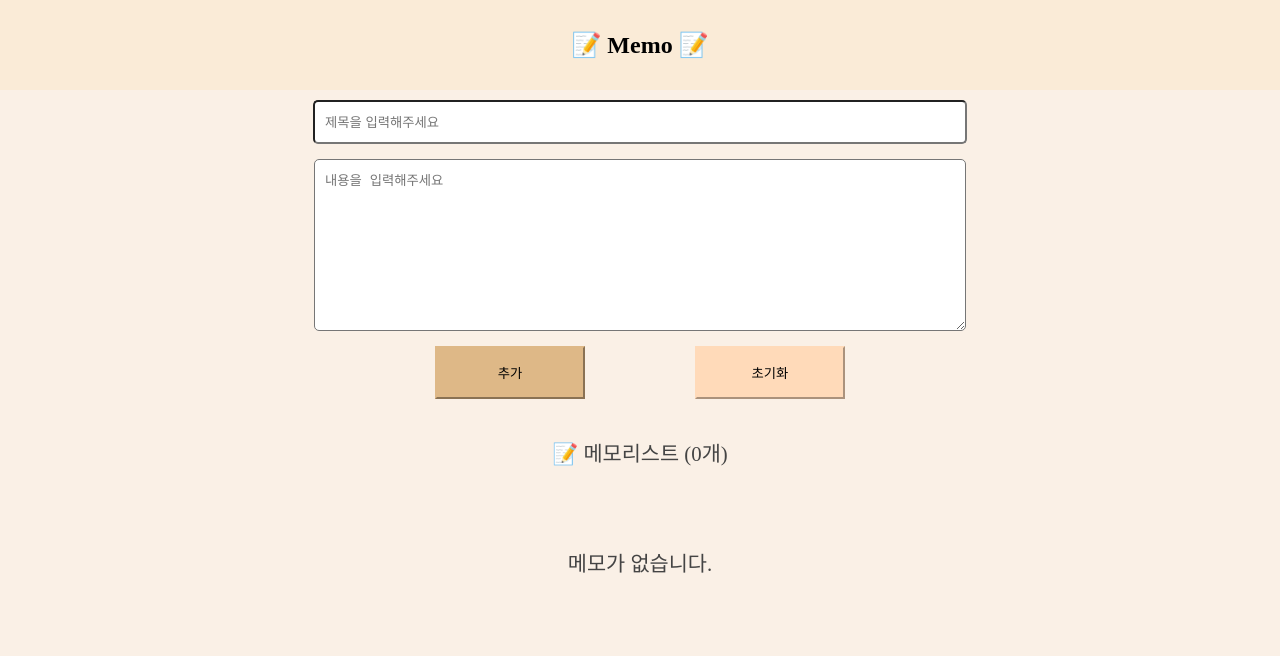
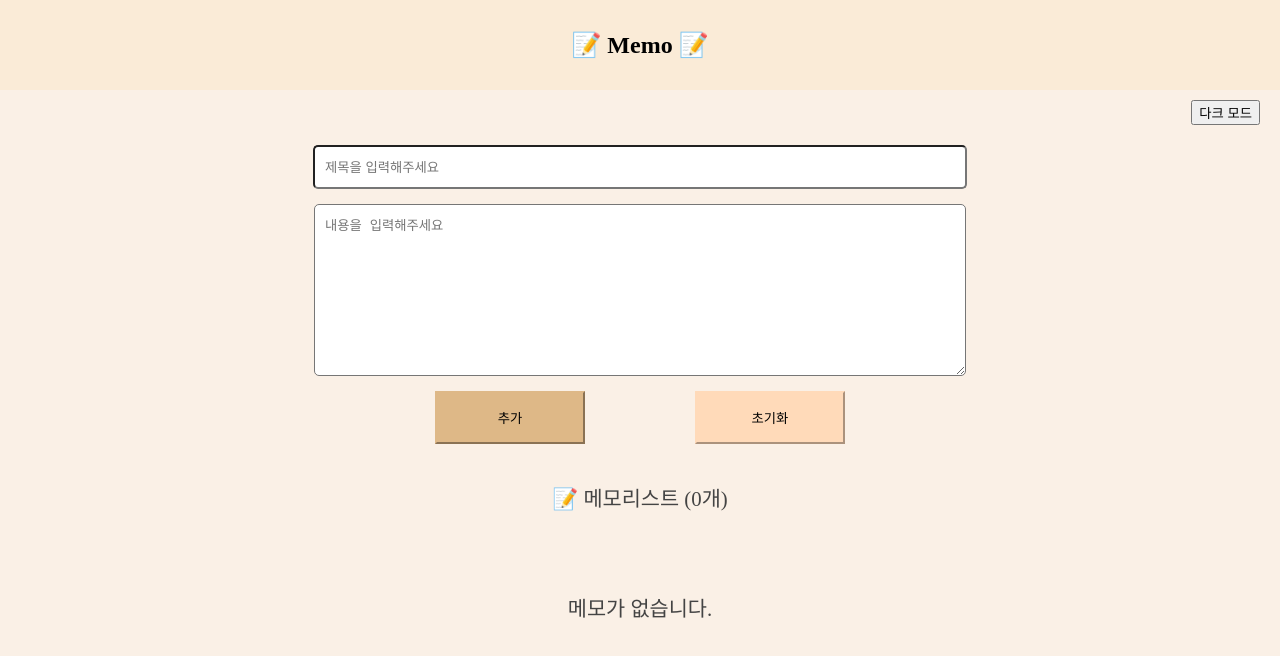
Before and after one commit to merororo2/memo-web, a React (Vite) app: page / in a window 1280 px wide. Shown: the top 656 px of the page. Built offline with nearby package versions, Linux system fonts and the light colour scheme.

Commit message:
wip: 다크모드 진행 중
다크모드 진행 중

```diff
--- a/src/App.tsx
+++ b/src/App.tsx
@@ -27,8 +27,13 @@ export interface ToastItem {
 function App() {
   const [memos, setMemos] = useState<MemoProps[]>([]);
   const [editIndex, setEditIndex] = useState<number | null>(null);
+  const [toasts, setToasts] = useState<ToastItem[]>([]);
+  const [darkMode, setDarkMode] = useState(false); // 모드 상태
 
-  const [toasts, setToasts] = useState<ToastItem[]>([]);
+  // 모드 토글
+  const toggleDarkMode = () => {
+    setDarkMode((prev) => !prev);
+  };
 
   useEffect(() => {
     const savedMemos = localStorage.getItem("memos");
@@ -93,8 +98,13 @@ function App() {
     setToasts((prev) => prev.filter((item) => item.id !== id));
   };
   return (
-    <div>
+    <div className={darkMode ? "dark" : ""}>
       <Header />
+      <div style={{ textAlign: "right", padding: "10px 20px" }}>
+        <button onClick={toggleDarkMode}>
+          {darkMode ? "라이트 모드" : "다크 모드"}
+        </button>
+      </div>
       <MemoForm
         addMemo={addMemo}
         updateMemo={updateMemo}
--- a/src/index.css
+++ b/src/index.css
@@ -100,9 +100,12 @@ nav,
 section {
   display: block;
 }
-body {
+
+html,
+body,
+#root {
+  height: 100%;
   background-color: Linen;
-
   line-height: 1;
 }
 ol,
@@ -124,3 +127,38 @@ table {
   border-collapse: collapse;
   border-spacing: 0;
 }
+/* 다크모드 적용 */
+
+.dark {
+  height: 100%;
+  background-color: #121212;
+  color: #e0e0e0;
+}
+.dark .header_title {
+  background-color: #121212;
+}
+.dark body {
+  background-color: #121212;
+}
+.dark .memo_item {
+  background-color: #d9d9d9;
+  color: #e0e0e0;
+  box-shadow: 2px 2px 8px rgba(0, 0, 0, 0.6);
+}
+
+.dark button {
+  background-color: #d9d9d9;
+  color: #fff;
+}
+
+.dark input,
+.dark textarea {
+  background-color: #a5a4a4;
+  color: #e0e0e0;
+  border: 1px solid #333;
+}
+
+.dark .toast {
+  background-color: #a5a4a4;
+  color: #fff;
+}
```
